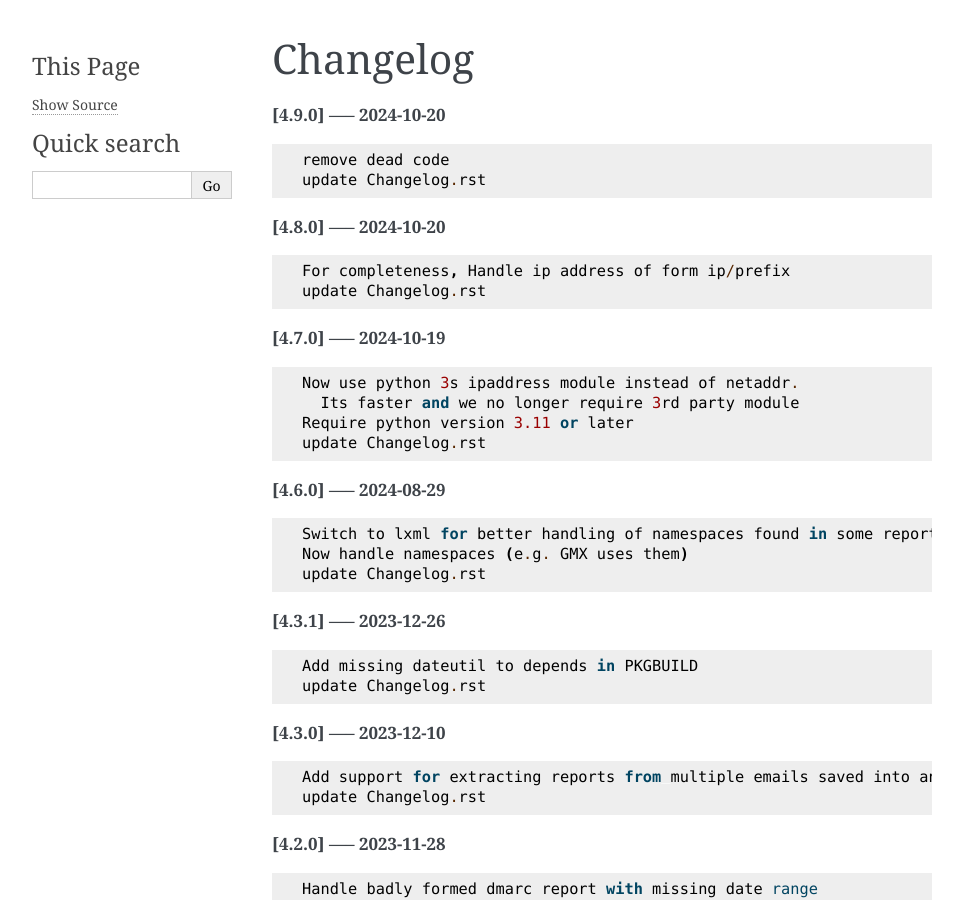
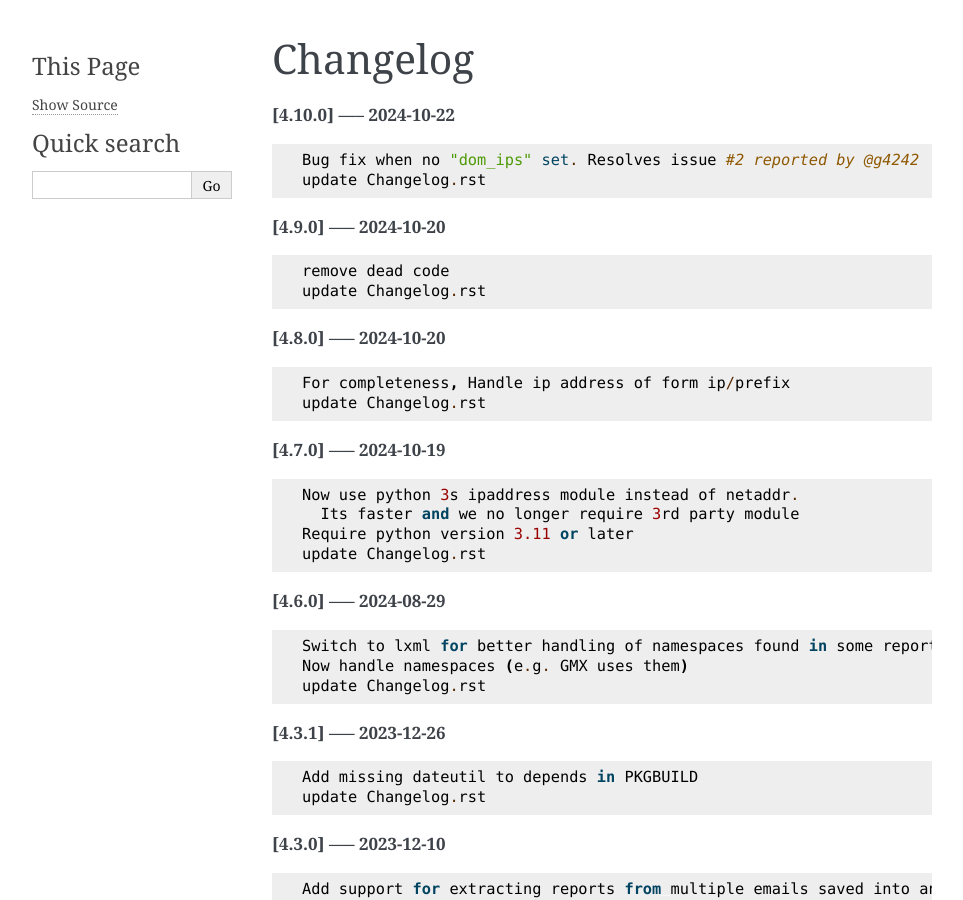
Before and after one commit to gene-git/dmarc_report, a Sphinx documentation site: the page built from Docs/Changelog.rst, in a window 1280 px wide and 900 px high. Shown: the whole window, without its empty margins (148-1111 px from the left). Built offline with Sphinx 7.4.7, drawn with Linux system fonts in a browser that asks for light colours; pages that are not in the unit, such as notebooks, are missing from menus.

Commit message:
update Changelog.rst

```diff
--- a/Docs/Changelog.rst
+++ b/Docs/Changelog.rst
@@ -1,5 +1,11 @@
 Changelog
 =========
+
+**[4.10.0] ----- 2024-10-22** ::
+
+	    Bug fix when no "dom_ips" set. Resolves issue #2 reported by @g4242
+	    update Changelog.rst
+
 
 **[4.9.0] ----- 2024-10-20** ::
 
```
